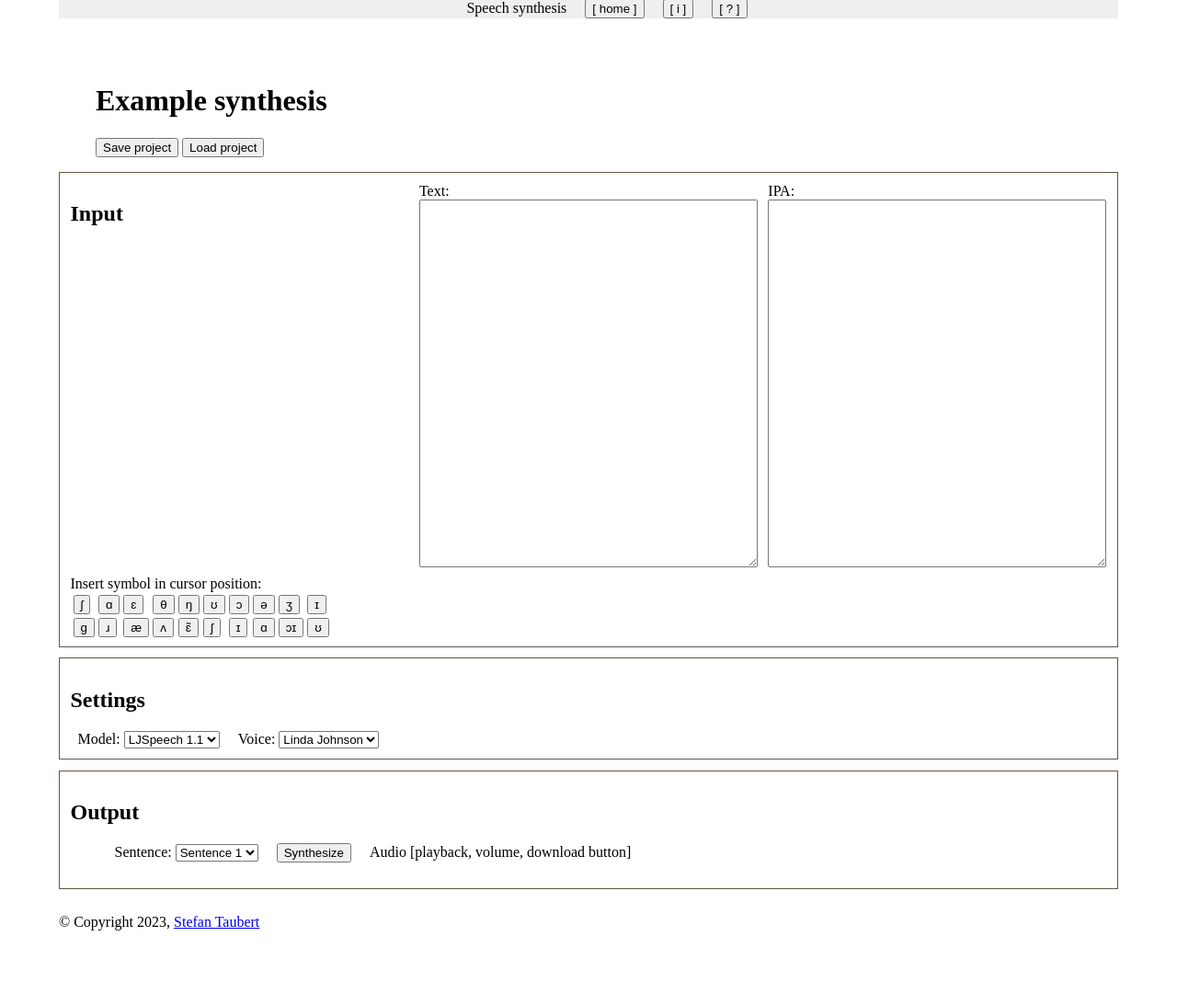
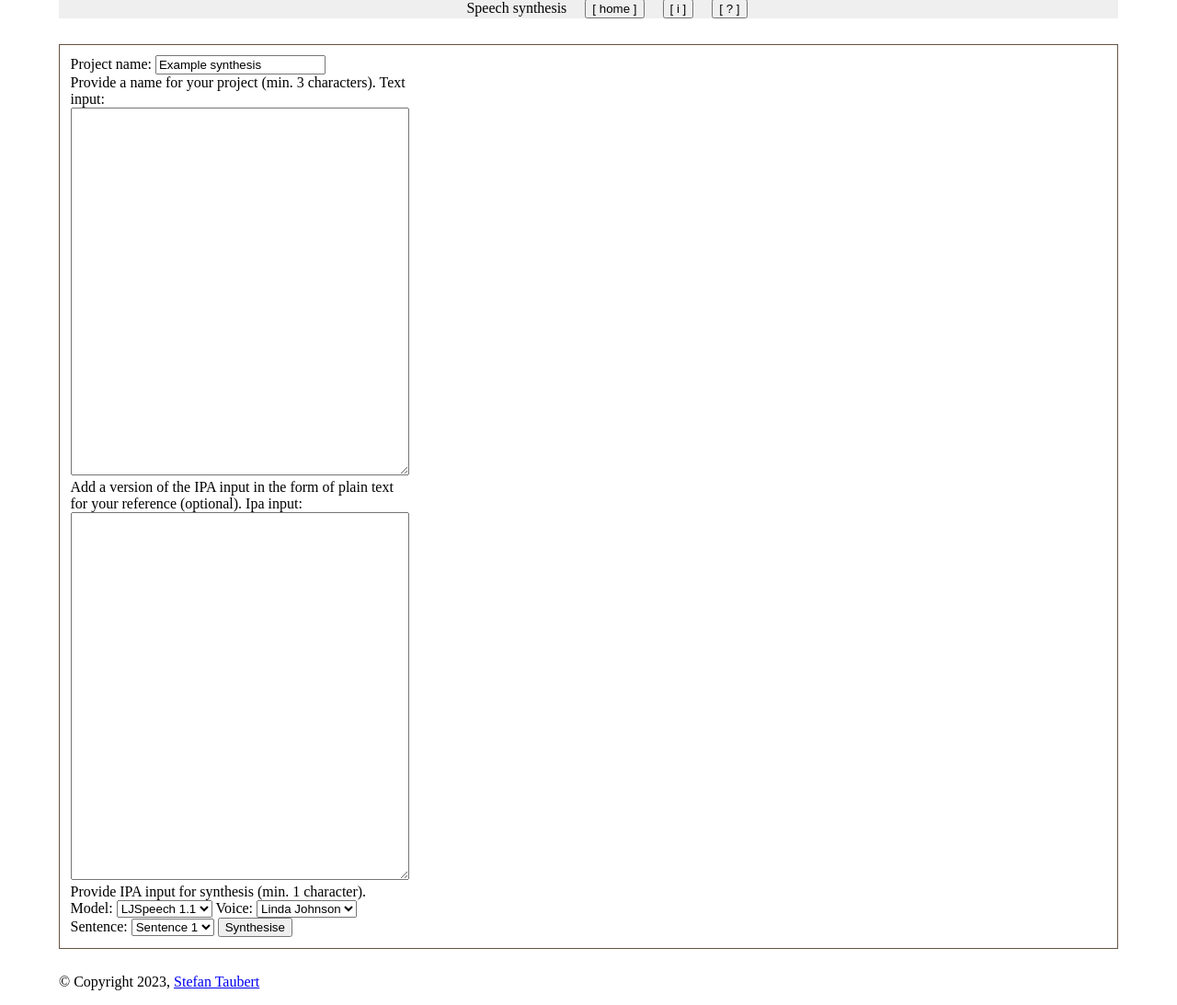
Before and after one commit to ntlprzybysz/synthesis-gui, a Django app: page /synthesis/ in a window 1280 px wide. Shown: the part 17-1110 px from the top of the page at 92% size. Before the commit the page ends 1029 px from the top, so only its background shows below. Run offline with Django 4.2, Linux system fonts and the light colour scheme.

Commit message:
Added basic Django form

```diff
--- /dev/null
+++ b/synthesis/forms.py
@@ -0,0 +1,57 @@
+from django import forms
+
+
+class InputForm(forms.Form):
+
+    MODEL_OPTIONS = [
+        ("LJSPEECH11", "LJSpeech 1.1"),
+    ]
+    VOICE_OPTIONS = [
+        ("LINDAJOHNSON", "Linda Johnson"),
+    ]
+    SENTENCE_OPTIONS = [
+        ("SENTENCE1", "Sentence 1"),
+    ]
+
+    project_name = forms.CharField(
+        max_length=254,
+        min_length=3,
+        widget=forms.TextInput({"placeholder": "Example synthesis"}),
+        label="Project name:",
+        initial="Example synthesis",
+        help_text="Provide a name for your project (min. 3 characters)."
+    )
+    text_input = forms.CharField(
+        max_length=500,
+        required=False,
+        widget=forms.Textarea(),
+        help_text="Add a version of the IPA input in the form of plain text for your reference (optional)."
+    )
+    ipa_input = forms.CharField(
+        max_length=500,
+        min_length=1,
+        widget=forms.Textarea(),
+        help_text="Provide IPA input for synthesis (min. 1 character)."
+    )
+    model = forms.ChoiceField(
+        choices=MODEL_OPTIONS,
+        initial=MODEL_OPTIONS[0],
+        label="Model:"
+    )
+    voice = forms.ChoiceField(
+        choices=VOICE_OPTIONS,
+        initial=VOICE_OPTIONS[0],
+        label="Voice:"
+    )
+    sentence = forms.ChoiceField(
+        choices=SENTENCE_OPTIONS,
+        initial=SENTENCE_OPTIONS[0],
+        label="Sentence:"
+    )
+
+    def clean(self):
+        cleaned_data = super(InputForm, self).clean()
+        text_input = cleaned_data.get("text_input")
+        ipa_input = cleaned_data.get("ipa_input")
+        if not ipa_input:
+            raise forms.ValidationError("The IPA input field cannot be submitted empty.")
--- a/synthesis/templates/home.html
+++ b/synthesis/templates/home.html
@@ -10,7 +10,6 @@
 </head>
 
 <body>
-    <form action="/synthesize/" method="post">
     {% block sidebar %}
     <div id="header">
         <div id="nav">
@@ -28,92 +27,15 @@
 
         {% block content %}
         <div id="content">
-            <ul>
-                <li>
-                    <h1>Example synthesis</h1>
-                    <button type="button" id="save-project-button" class="primary-button" onclick="myFunction()">Save project</button>
-                    <button type="button" id="load-project-button" class="primary-button" onclick="myFunction()">Load project</button>
-            </ul>
-
             <div id="input">
-                <h2>Input</h2>
-                <div class="input-field">
-                    <label for="text-in-field">Text:</label><br>
-                    <textarea id="text-in-field" name="text-in-field"></textarea>
-                </div>
-                <div class="input-field">
-                    <label for="ipa-in-field">IPA:</label><br>
-                    <textarea id="ipa-in-field" name="ipa-in-field"></textarea>
-                </div>
-                <div class="input-field">
-                    <label for="ipa-chart">Insert symbol in cursor position:</label>
-                    <table id="ipa-chart" name="ipa-chart">
-                        <tbody>
-                            <!-- Rows -->
-                            <tr>
-                                <td><button type="button">ʃ</button></td>
-                                <td><button type="button">ɑ</button></td>
-                                <td><button type="button">ɛ</button></td>
-                                <td><button type="button">θ</button></td>
-                                <td><button type="button">ŋ</button></td>
-                                <td><button type="button">ʊ</button></td>
-                                <td><button type="button">ɔ</button></td>
-                                <td><button type="button">ə</button></td>
-                                <td><button type="button">ʒ</button></td>
-                                <td><button type="button">ɪ</button></td>
-                            </tr>
-                            <tr>
-                                <td><button type="button">ɡ</button></td>
-                                <td><button type="button">ɹ</button></td>
-                                <td><button type="button">æ</button></td>
-                                <td><button type="button">ʌ</button></td>
-                                <td><button type="button">ɛ̃</button></td>
-                                <td><button type="button">ʃ</button></td>
-                                <td><button type="button">ɪ</button></td>
-                                <td><button type="button">ɑ</button></td>
-                                <td><button type="button">ɔɪ</button></td>
-                                <td><button type="button">ʊ</button></td>
-                            </tr>
-                        </tbody>
-                    </table>
-                </div>
-            </div>
-
-            <div id="settings">
-                <h2>Settings</h2>
-                <li>
-                    <label for="dropdown-model">Model:</label>
-                    <select id="dropdown-model" name="dropdown-model">
-                        <option value="ljspeech11">LJSpeech 1.1</option>
-                    </select>
-                </li>
-                <li>
-                    <label for="dropdown-voice">Voice:</label>
-                    <select id="dropdown-voice" name="dropdown-voice">
-                        <option value="lindajohnson">Linda Johnson</option>
-                    </select>
-                </li>
-            </div>
-
-            <div id="output">
-                <h2>Output</h2>
-                <ul>
-                    <li>
-                        <label for="dropdown-sentence">Sentence:</label>
-                        <select id="dropdown-sentence" name="dropdown-sentence">
-                            <option value="sentence1">Sentence 1</option> <!-- Must be updated to the actual sentence -->
-                        </select>
-                    </li>
-
-                    <li>
-                        <input type="submit" id="button-synthesize" class="primary-button" value="Synthesize">
-                    </li>
-                    <li>Audio [playback, volume, download button]</li>
-                </ul>
+                <form method="post" novalidate>
+                    {% csrf_token %}
+                    {{ form }}
+                    <button type="submit">Synthesise</button>
+                </form>
             </div>
         </div>
         {% endblock %}
-    </form>
 
     <div id="footer">
         <p>&copy; Copyright 2023, <a href="https://stefantaubert.com/">Stefan Taubert</a></p>
--- a/synthesis/views.py
+++ b/synthesis/views.py
@@ -1,9 +1,18 @@
 from django.shortcuts import render
-from django.http import HttpResponse
+#from django.http import HttpResponse
+
+from .forms import InputForm
 
 
 def show_home(request):
-    return render(request, "home.html")
+    if request.method == "POST":
+        form = InputForm(request.POST)
+        if form.is_valid():
+            pass
+    else:
+        form = InputForm()
+
+    return render(request, "home.html", {"form": form})
 
 
 def show_about(request):
@@ -37,6 +46,21 @@ class Project:
         self.settings: "Settings" = Settings()
 
 
+def get_project_data(request) -> "Project":
+    """
+    Creates a Project object from the data sent via the form.
+    """
+    project = Project()
+    project.name = request.POST["project-name-field"]
+    project.text_input = request.POST["text-in-field"]
+    project.ipa_input = request.POST["ipa-in-field"]
+    project.settings.model = request.POST["dropdown-model"]
+    project.settings.voice = request.POST["dropdown-voice"]
+    project.settings.sentence = int(request.POST["dropdown-sentence"])
+
+    return project
+
+
 def insert_character_to_ipa_field(button_value):
     """
     Inserts a character selected from the chart into the IPA text field on the cursor position.
@@ -51,7 +75,7 @@ def synthesise(ipa_input: str, settings: "Settings"):  # -> audio_file:
     pass
 
 
-def save_text(self, text_input: str):  # -> project_file:
+def save_text(text_input: str):  # -> project_file:
     """
     Saves user's text input to a project file.
     """
@@ -61,7 +85,7 @@ def save_text(self, text_input: str):  # -> project_file:
     # save to file, output file
 
 
-def save_ipa(self, ipa_input: str):  # -> project_file:
+def save_ipa(ipa_input: str):  # -> project_file:
     """
     Saves user's IPA input to a project file.
     """
@@ -71,7 +95,9 @@ def save_ipa(self, ipa_input: str):  # -> project_file:
     # save to file, output file
 
 
-def save_project(self, text_input: str, ipa_input: str, settings: 'Settings'):  # -> project_file:
+def save_project(
+    text_input: str, ipa_input: str, settings: "Settings"
+):  # -> project_file:
     """
     Saves user's information about their project to a project file.
     """
@@ -82,7 +108,7 @@ def save_project(self, text_input: str, ipa_input: str, settings: 'Settings'):
     project.settings = settings
 
 
-def load_project(self, project_file) -> 'Project':
+def load_project(project_file): # -> "Project":
     """
     Loads user's previously saved information about their project from a project file.
     """
```
Lines whose indentation alone changed are shown as unchanged.
